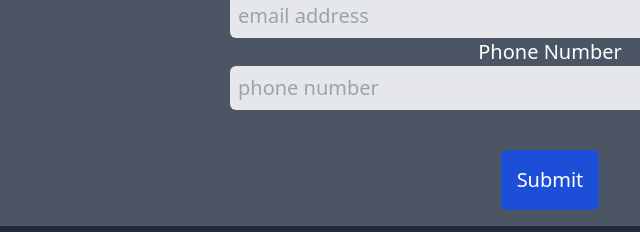
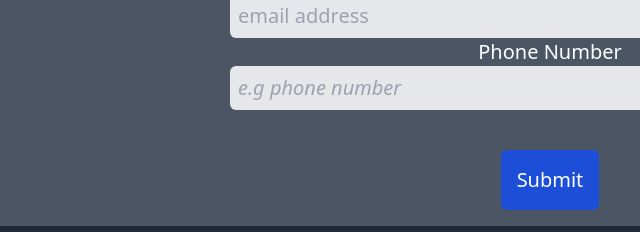
Before and after one commit to Vazkido/oneMonthProject, a plain HTML site: page index.html in a window 1280 px wide. Shown: the part 2806-3038 px from the top of the page, 90-730 px from the left. Drawn offline with nearby package versions, Linux system fonts and the light colour scheme.

Commit message:
placeholder_update

```diff
--- a/index.html
+++ b/index.html
@@ -195,7 +195,7 @@
                       <input type="email" id="email" class="w-[50%] bg-gray-200 p-2 rounded-md text-black" placeholder="email address"><br>
 
                       <label for="phone">Phone Number</label><br>
-                      <input type="tel" id="phone" class="w-[50%] bg-gray-200 p-2 rounded-md text-black " placeholder="phone number"><br>
+                      <input type="tel" id="phone" class="w-[50%] bg-gray-200 p-2 rounded-md text-black placeholder:italic " placeholder="e.g phone number"><br>
 
                   </div>
 
```
